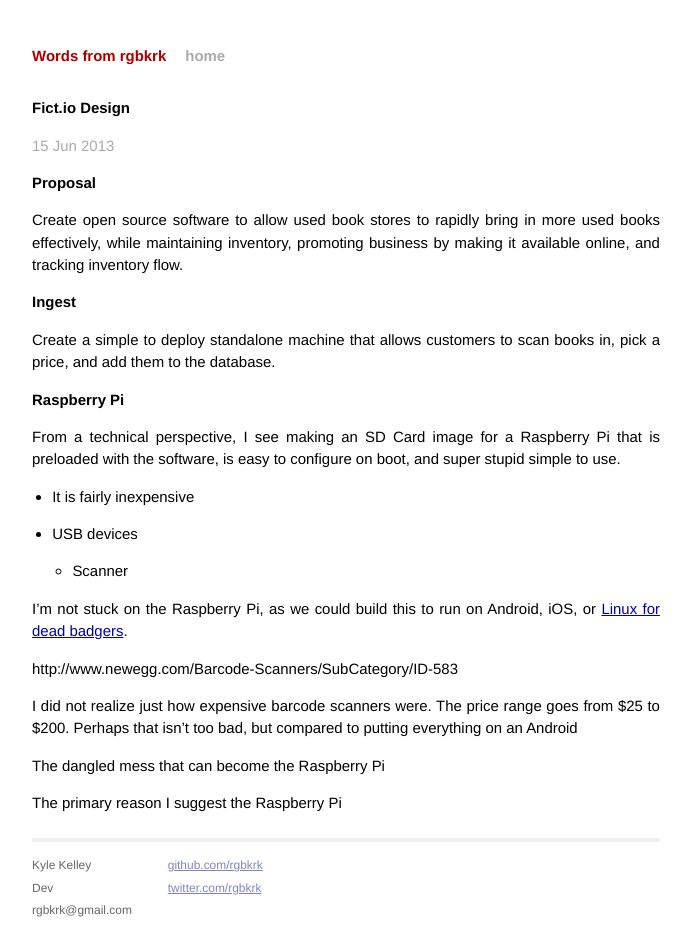
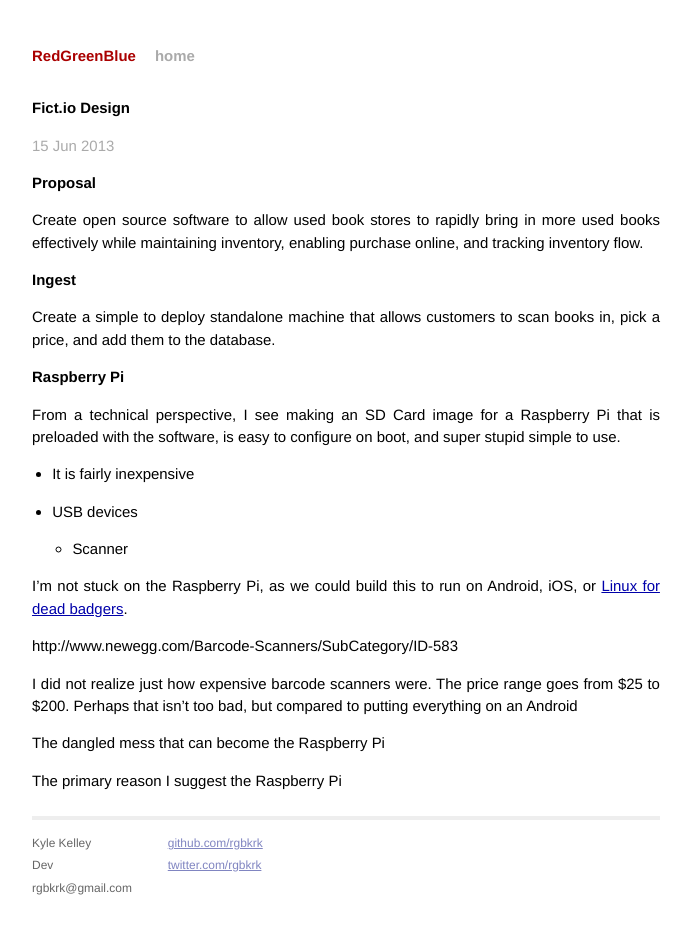
Before and after one commit to rgbkrk/rgbkrk.github.io, a Jekyll site: the page built from _posts/2013-06-15-fictio-design.markdown, in a window 1280 px wide. Shown: the whole page, without its empty margins (294-986 px from the left). Built offline with Jekyll 4.4.1, drawn with Linux system fonts in a browser that asks for light colours.

Commit message:
Change title, reorganize vision, modify icon

```diff
--- a/_config.yml
+++ b/_config.yml
@@ -1,2 +1,2 @@
-name: Words from rgbkrk
+name: RedGreenBlue
 pygments: true
--- a/_posts/2013-06-15-fictio-design.markdown
+++ b/_posts/2013-06-15-fictio-design.markdown
@@ -7,8 +7,7 @@ categories: [open source,used books,bookstores,inventory,inventories]
 
 # Proposal
 
-Create open source software to allow used book stores to rapidly bring in more used books effectively, while maintaining inventory, promoting business by making it available online, and tracking inventory flow.
-
+Create open source software to allow used book stores to rapidly bring in more used books effectively while maintaining inventory, enabling purchase online, and tracking inventory flow.
 
 # Ingest
 
```
Also changed, not shown: _posts/2013-06-15-used-books.markdown (+15 -7 lines), favicon.ico, favicon.png, 1 other file.
